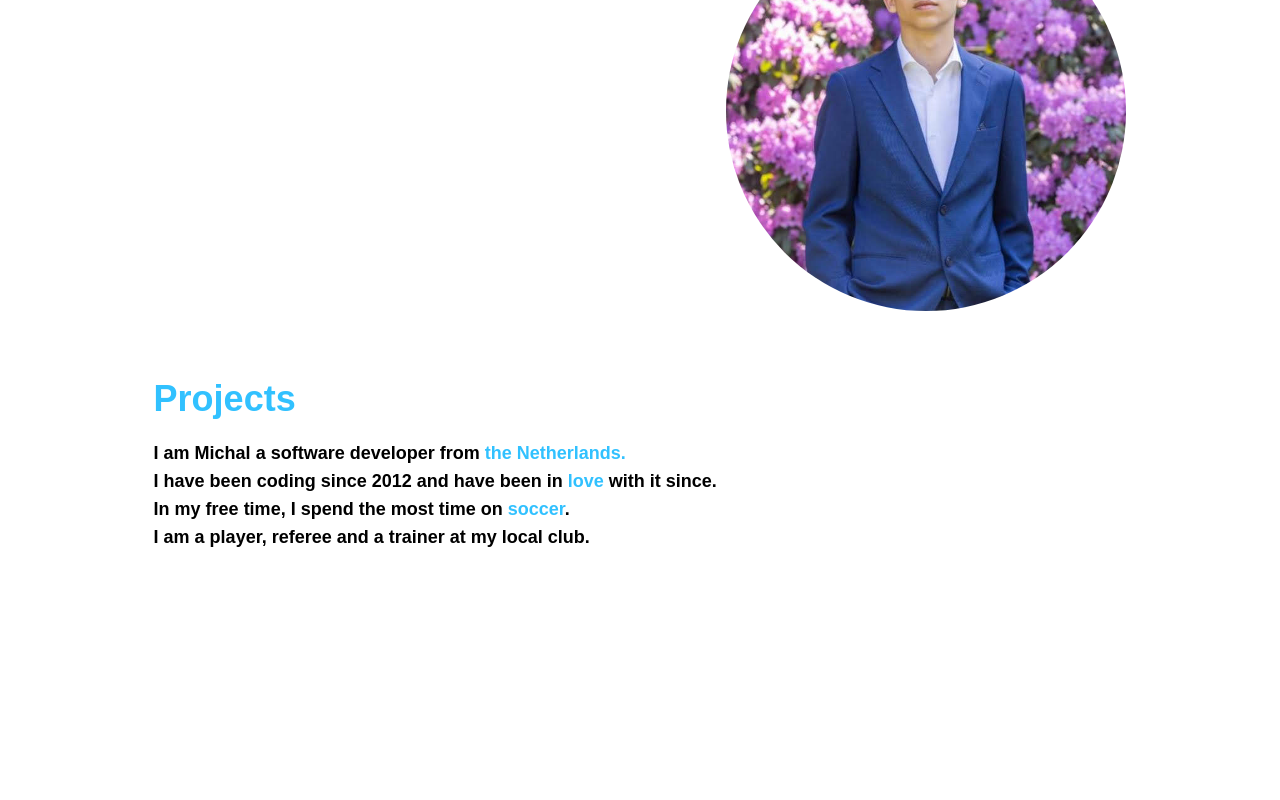
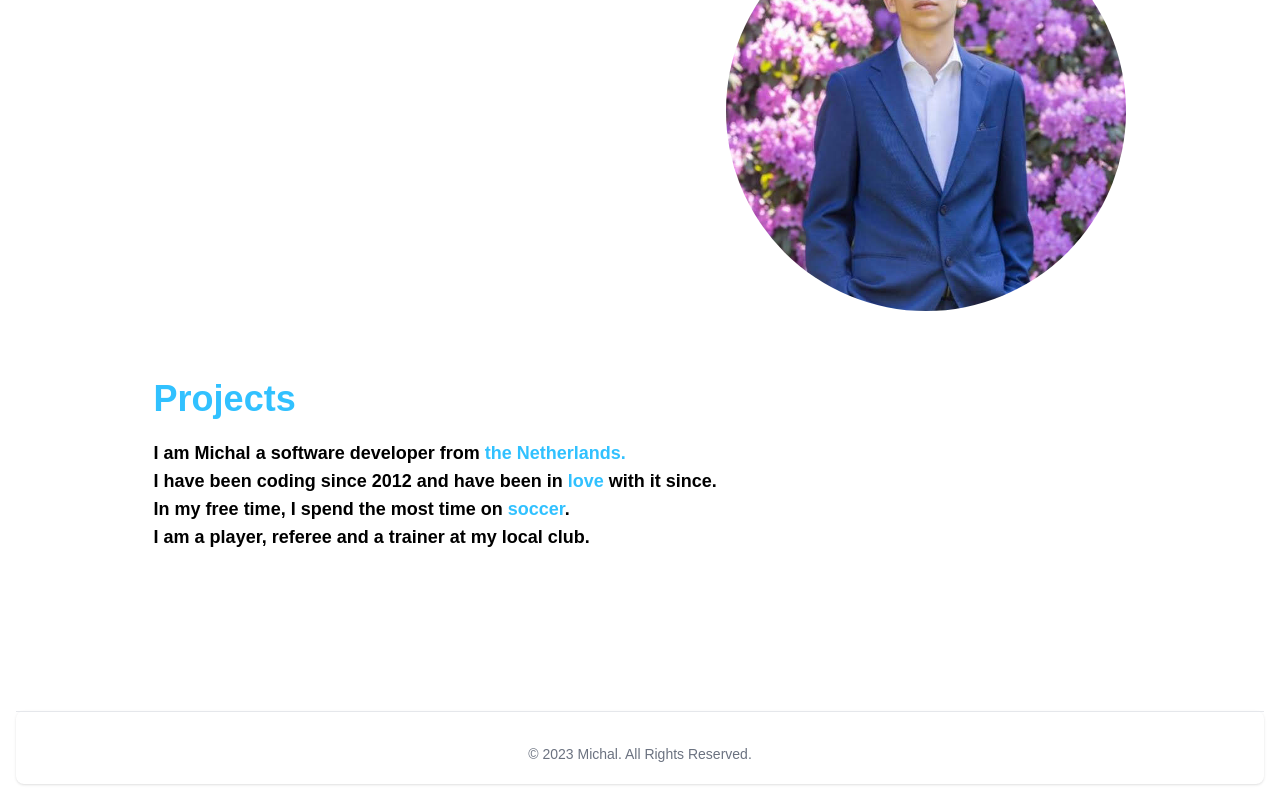
Before and after one commit to Scraayp/michalk.nl, a Next.js app: page / in a window 1280 px wide. Shown: the part 835-1635 px from the top of the page. Before the commit the page ends 1546 px from the top, so only its background shows below. Built offline with nearby package versions, Linux system fonts and the light colour scheme.

Commit message:
Added footer

```diff
--- /dev/null
+++ b/src/pages/components/footer.tsx
@@ -0,0 +1,23 @@
+import Image from "next/image";
+import { Inter } from "next/font/google";
+import Link from "next/link";
+import { useState } from "react";
+import { FaTwitter, FaDiscord, FaLinkedin, FaGithub } from "react-icons/fa";
+
+const inter = Inter({ subsets: ["latin"] });
+
+export default function Navbar() {
+  const [isNavOpen, setIsNavOpen] = useState(false);
+  return (
+    <footer className=" rounded-lg shadow  m-4">
+      <hr className="my-6 border-gray-200 sm:mx-auto dark:border-gray-700 lg:my-8" />
+      <span className="block text-sm text-gray-500 sm:text-center dark:text-gray-400 pb-5">
+        © 2023{" "}
+        <a href="mailto:hello@michalk.nl" className="hover:underline">
+          Michal
+        </a>
+        . All Rights Reserved.
+      </span>
+    </footer>
+  );
+}
--- a/src/pages/index.tsx
+++ b/src/pages/index.tsx
@@ -1,6 +1,7 @@
 import { Inter } from "next/font/google";
 import Navbar from "./components/navbar";
 import Image from "next/image";
+import Footer from "./components/footer";
 
 const inter = Inter({ subsets: ["latin"] });
 
@@ -61,6 +62,7 @@ export default function Home() {
           referee and a trainer at my local club.
         </p>
       </div>
+      <Footer />
     </main>
   );
 }
```
